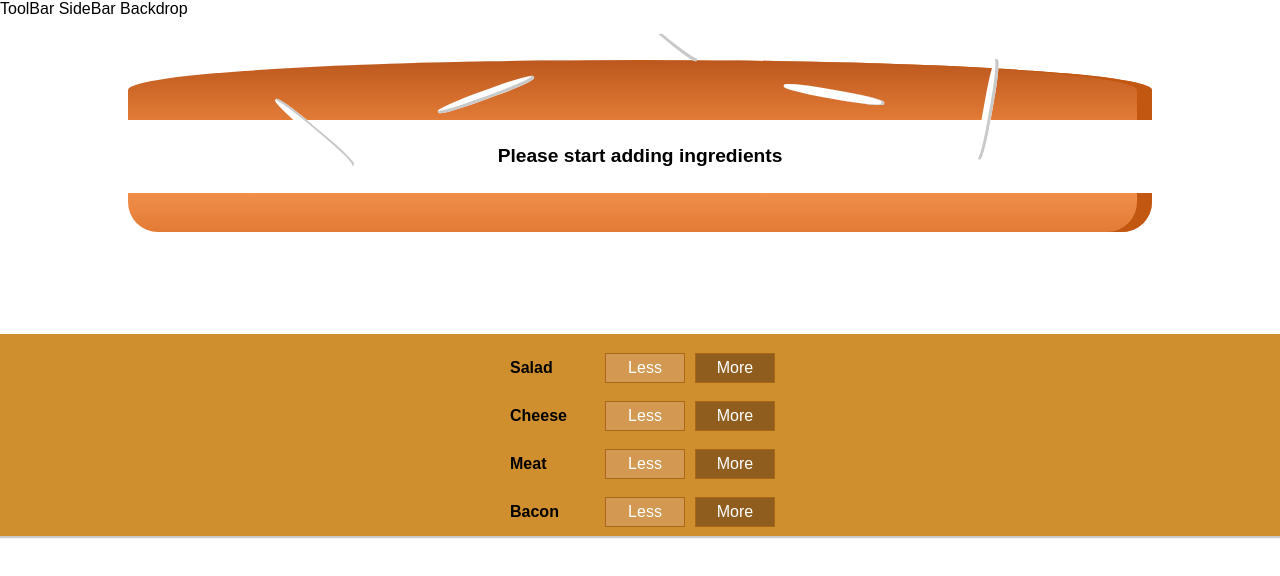
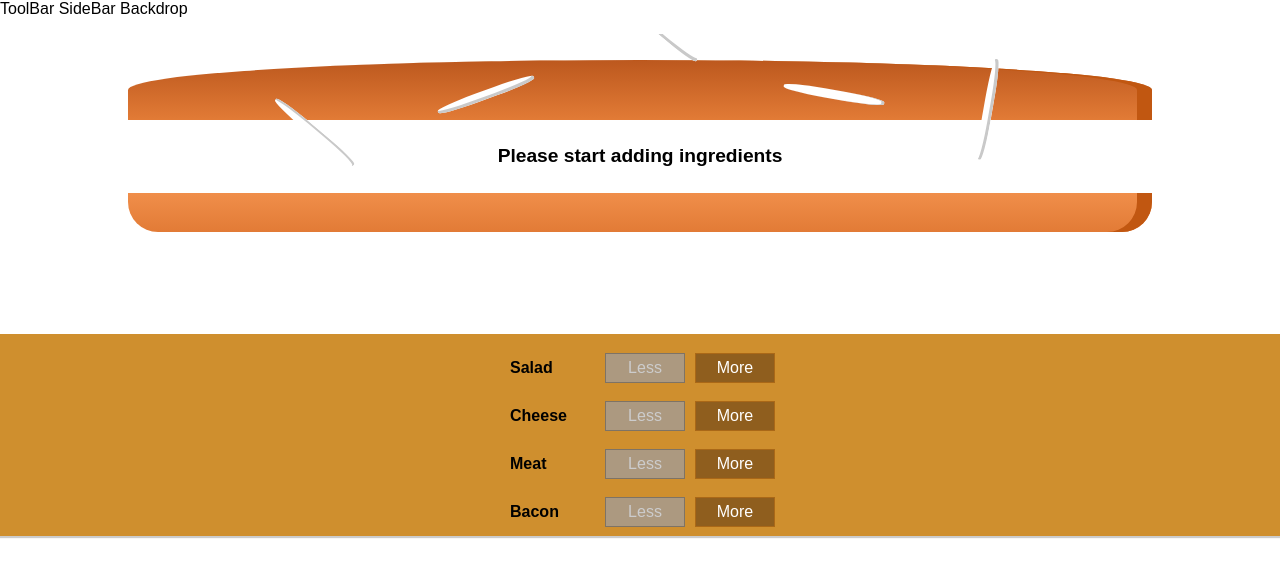
Before and after one commit to mouryar/React-learning-project, a React app: page / in a window 1280 px wide. Shown: the top 576 px of the page. Built offline with nearby package versions, Linux system fonts and the light colour scheme.

Commit message:
Adding hadlers for adding and removing ingredients

```diff
--- a/src/components/Burger/BuildControls/BuildControl/BuildControl.js
+++ b/src/components/Burger/BuildControls/BuildControl/BuildControl.js
@@ -4,8 +4,8 @@ import classes from './BuildControl.css'
 const BuildControl = (props) => {
     return (<div className={classes.BuildControl}>
                 <div className={classes.Label}>{props.label}</div>
-                <button className={classes.Less}>Less</button>
-                <button className={classes.More}>More</button>
+                <button className={classes.Less} onClick={props.removed} disabled={props.disabled}>Less</button>
+                <button className={classes.More} onClick={props.added}>More</button>
             </div>);
 }
 export default BuildControl;
--- a/src/components/Burger/BuildControls/BuildControls.js
+++ b/src/components/Burger/BuildControls/BuildControls.js
@@ -11,7 +11,12 @@ const controls = [
 const BuildControls = (props) => (
     <div className={classes.BuildControls}>
         {
-            controls.map((control) => <BuildControl key={control.type} label={control.label}/>)
+            controls.map((control, index) => (<BuildControl
+                                        key={control.type}
+                                        label={control.label}
+                                        added = {() => props.addIngredient(control.type)}
+                                        removed = {() => props.removeIngredient(control.type)}
+                                        disabled = {props.disabled[control.type]}/>))
         }
     </div>
 );
--- a/src/containers/BurgerBuilder/BurgerBuilder.js
+++ b/src/containers/BurgerBuilder/BurgerBuilder.js
@@ -2,6 +2,12 @@ import React,{Component} from 'react';
 import Burger from '../../components/Burger/Burger'
 import BuildControls from '../../components/Burger/BuildControls/BuildControls'
 
+const INGERIENTS_PRICE_MAP = {
+            meat: 0.5,
+            salad: 0.9,
+            cheese: 1.5,
+            bacon: 0.7
+    }
 class BurgerBuilder extends Component{
     state = {
         ingredients:{
@@ -9,13 +15,51 @@ class BurgerBuilder extends Component{
             salad: 0,
             cheese: 0,
             bacon: 0
+        },
+        totalPrice: 4
+    }
+    addIngredientHandler = (type) => {
+        const typeCount = this.state.ingredients[type];
+        const updateTypeCount = typeCount + 1;
+        const updatedIngredients = {...this.state.ingredients};
+        updatedIngredients[type] = updateTypeCount;
+
+        const updatedTotalPrice = INGERIENTS_PRICE_MAP[type] + this.state.totalPrice;
+
+        this.setState({
+            totalPrice: updatedTotalPrice,
+            ingredients: updatedIngredients
+        });
+    }
+
+    removeIngredientHandler = (type)=>{
+        const typeCount = this.state.ingredients[type];
+        if(typeCount === 0){
+            return;
         }
+        const updateTypeCount = typeCount - 1;
+        const updatedIngredients = {...this.state.ingredients};
+        updatedIngredients[type] = updateTypeCount;
+
+        const updatedTotalPrice = this.state.totalPrice - INGERIENTS_PRICE_MAP[type];
+
+        this.setState({
+            totalPrice: updatedTotalPrice,
+            ingredients: updatedIngredients
+        });
     }
     render(){
+        const disableInfo = {...this.state.ingredients};
+        for(let key in disableInfo){
+            disableInfo[key] = disableInfo[key] <= 0;
+        }
         return(
             <div>
                 <Burger ingredients={this.state.ingredients}/>
-                <BuildControls></BuildControls>
+                <BuildControls
+                    addIngredient={this.addIngredientHandler}
+                    removeIngredient={this.removeIngredientHandler}
+                    disabled={disableInfo}/>
             </div>
         );
     }
```
